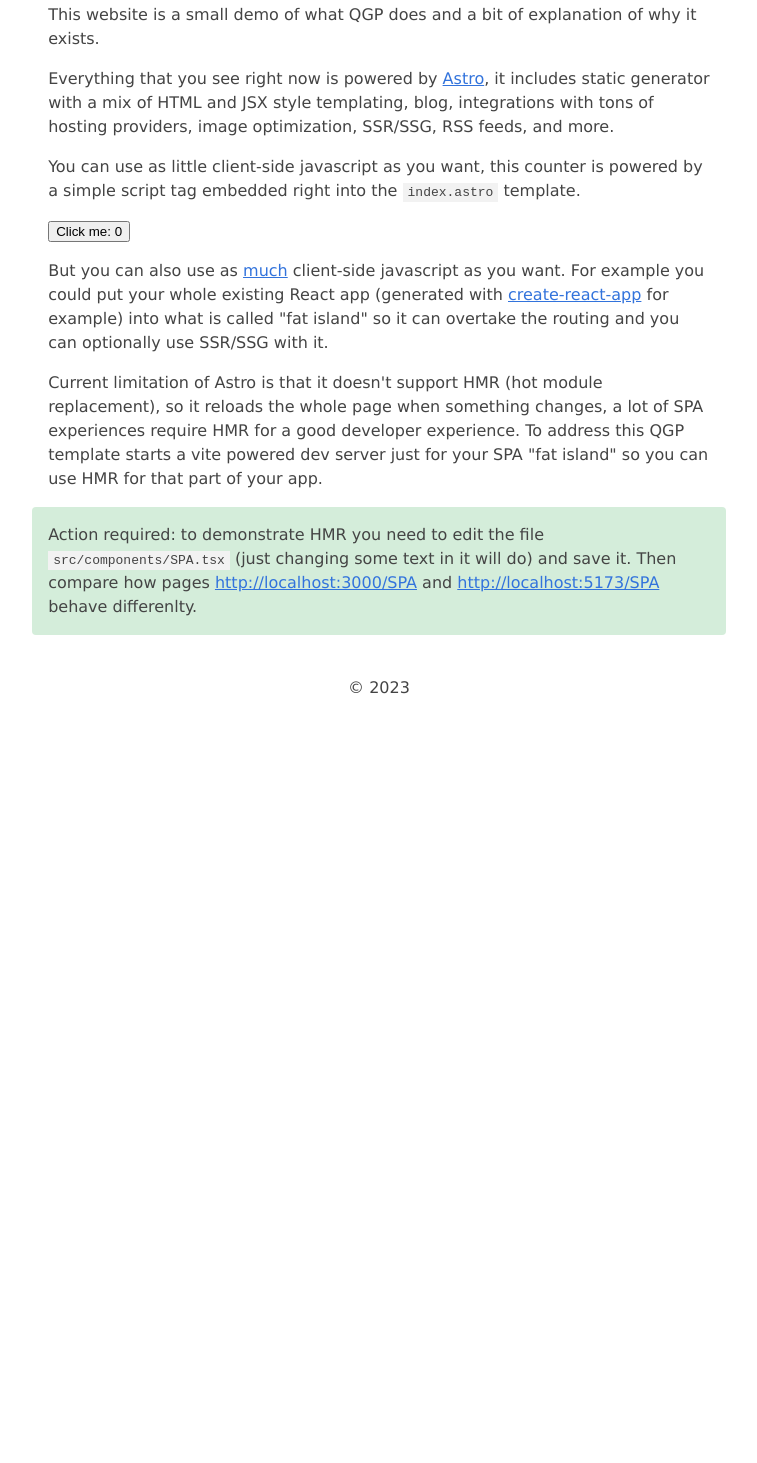
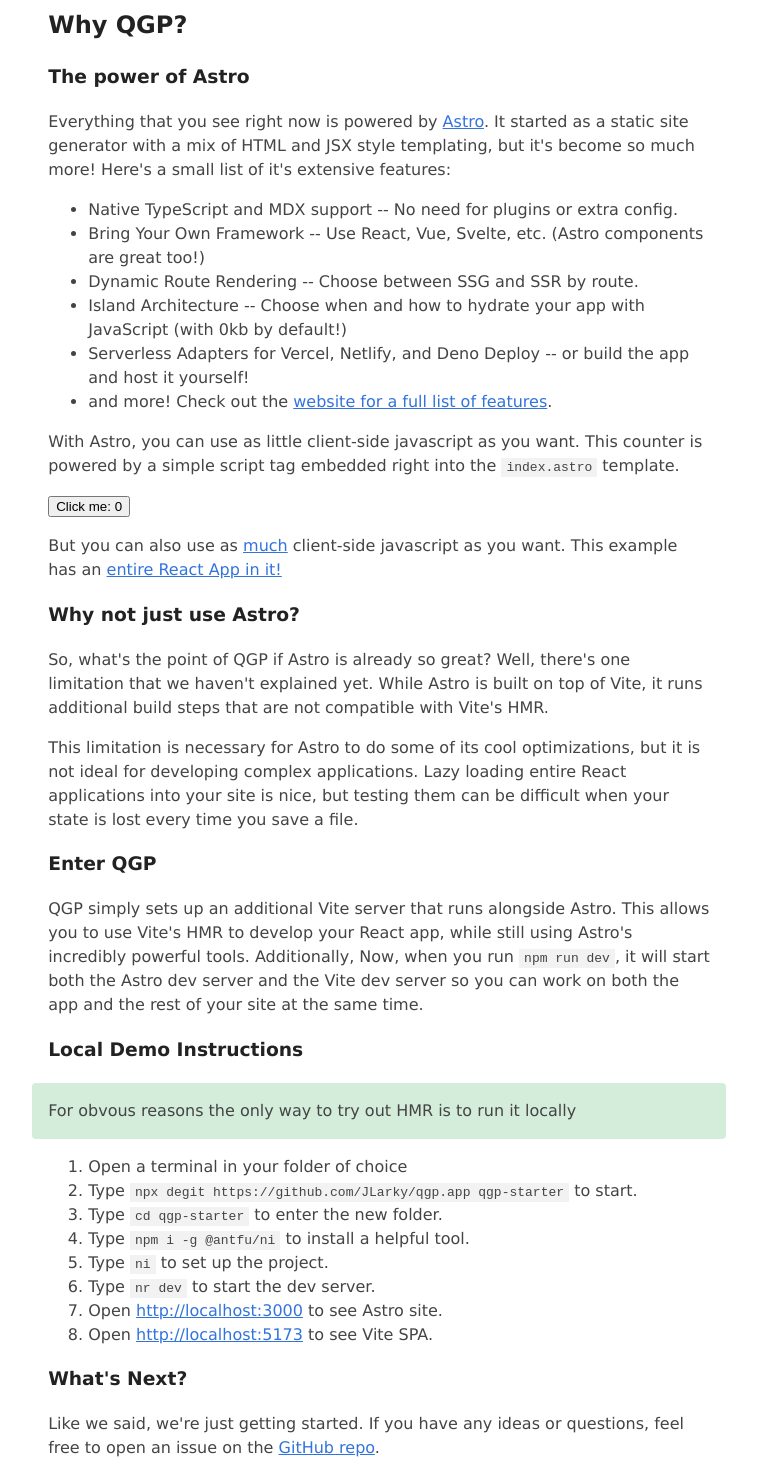
Before and after one commit to JLarky/qgp.app, an Astro site: page / in a window 1280 px wide. Shown: the part 298-1761 px from the top of the page, without its empty margins (261-1018 px from the left). Before the commit the page ends 1043 px from the top, so only its background shows below. Built offline with nearby package versions, Linux system fonts and the light colour scheme; Astro itself is replaced by a stand-in of ours.

Commit message:
fix spa navigation; update docs on the main page

```diff
--- a/src/components/SPA.tsx
+++ b/src/components/SPA.tsx
@@ -10,12 +10,14 @@ export const Layout = () => {
 				<h2>QGP — Astro superpowered by Vite HMR</h2>
 				<nav>
 					<a href="/">Home</a>
-					<a href="/about">Astro</a>
-					<a href="/about">Blog</a>
+					<a href="/astro">Astro</a>
+					<a href="/blog">Blog</a>
 					<a href="/about">About</a>
 					<Link className={style.active} to="/SPA">
 						SPA
 					</Link>
+					<a href="https://twitter.com/JLarky">Twitter</a>
+					<a href="https://github.com/JLarky/qgp.app">GitHub</a>
 				</nav>
 			</header>
 			<Outlet />
--- a/src/pages/index.astro
+++ b/src/pages/index.astro
@@ -19,17 +19,36 @@ import { SITE_TITLE, SITE_DESCRIPTION } from '../consts';
 					href="https://fogbender.com">fogbender.com</a
 				>.
 			</p>
+			<h2>Why QGP?</h2>
+			<h3>The power of Astro</h3>
 			<p>
-				This website is a small demo of what QGP does and a bit of explanation of why it exists.
+				Everything that you see right now is powered by <a href="https://astro.build/">Astro</a>. It
+				started as a static site generator with a mix of HTML and JSX style templating, but it's
+				become so much more! Here's a small list of it's extensive features:
 			</p>
+			<ul>
+				<li>Native TypeScript and MDX support -- No need for plugins or extra config.</li>
+				<li>
+					Bring Your Own Framework -- Use React, Vue, Svelte, etc. (Astro components are great too!)
+				</li>
+				<li>Dynamic Route Rendering -- Choose between SSG and SSR by route.</li>
+				<li>
+					Island Architecture -- Choose when and how to hydrate your app with JavaScript (with 0kb
+					by default!)
+				</li>
+				<li>
+					Serverless Adapters for Vercel, Netlify, and Deno Deploy -- or build the app and host it
+					yourself!
+				</li>
+				<li>
+					and more! Check out the <a href="https://astro.build"
+						>website for a full list of features</a
+					>.
+				</li>
+			</ul>
 			<p>
-				Everything that you see right now is powered by <a href="https://astro.build/">Astro</a>, it
-				includes static generator with a mix of HTML and JSX style templating, blog, integrations
-				with tons of hosting providers, image optimization, SSR/SSG, RSS feeds, and more.
-			</p>
-			<p>
-				You can use as little client-side javascript as you want, this counter is powered by a
-				simple script tag embedded right into the <code>index.astro</code> template.
+				With Astro, you can use as little client-side javascript as you want. This counter is
+				powered by a simple script tag embedded right into the <code>index.astro</code> template.
 			</p>
 			<button id="counter">Click me (requires JS)</button>
 			<script>
@@ -44,22 +63,58 @@ import { SITE_TITLE, SITE_DESCRIPTION } from '../consts';
 			</script>
 			<p>
 				But you can also use as <a href="https://astro.build/integrations/frameworks/">much</a> client-side
-				javascript as you want. For example you could put your whole existing React app (generated with
-				<a href="https://create-react-app.dev/">create-react-app</a> for example) into what is called
-				"fat island" so it can overtake the routing and you can optionally use SSR/SSG with it.
+				javascript as you want. This example has an <a href="/SPA">entire React App in it!</a>
+			</p>
+			<h3>Why not just use Astro?</h3>
+			<p>
+				So, what's the point of QGP if Astro is already so great? Well, there's one limitation that
+				we haven't explained yet. While Astro is built on top of Vite, it runs additional build
+				steps that are not compatible with Vite's HMR.
 			</p>
 			<p>
-				Current limitation of Astro is that it doesn't support HMR (hot module replacement), so it
-				reloads the whole page when something changes, a lot of SPA experiences require HMR for a
-				good developer experience. To address this QGP template starts a vite powered dev server
-				just for your SPA "fat island" so you can use HMR for that part of your app.
+				This limitation is necessary for Astro to do some of its cool optimizations, but it is not
+				ideal for developing complex applications. Lazy loading entire React applications into your
+				site is nice, but testing them can be difficult when your state is lost every time you save
+				a file.
 			</p>
-			<p class="action">
-				Action required: to demonstrate HMR you need to edit the file <code
-					>src/components/SPA.tsx</code
-				> (just changing some text in it will do) and save it. Then compare how pages <a
-					href="http://localhost:3000/SPA">http://localhost:3000/SPA</a
-				> and <a href="http://localhost:5173/SPA">http://localhost:5173/SPA</a> behave differenlty.
+			<h3>Enter QGP</h3>
+			<p>
+				QGP simply sets up an additional Vite server that runs alongside Astro. This allows you to
+				use Vite's HMR to develop your React app, while still using Astro's incredibly powerful
+				tools. Additionally, Now, when you run <code>npm run dev</code>, it will start both the
+				Astro dev server and the Vite dev server so you can work on both the app and the rest of
+				your site at the same time.
+			</p>
+			<h3>Local Demo Instructions</h3>
+			<p class="action">For obvous reasons the only way to try out HMR is to run it locally</p>
+			<ol>
+				<li>Open a terminal in your folder of choice</li>
+				<li>
+					Type <code>npx degit https://github.com/JLarky/qgp.app qgp-starter</code> to start.
+				</li>
+				<li>
+					Type <code>cd qgp-starter</code> to enter the new folder.
+				</li>
+				<li>
+					Type <code>npm i -g @antfu/ni</code> to install a helpful tool.
+				</li>
+				<li>
+					Type <code>ni</code> to set up the project.
+				</li>
+				<li>
+					Type <code>nr dev</code> to start the dev server.
+				</li>
+				<li>
+					Open <a href="http://localhost:3000">http://localhost:3000</a> to see Astro site.
+				</li>
+				<li>
+					Open <a href="http://localhost:5173">http://localhost:5173</a> to see Vite SPA.
+				</li>
+			</ol>
+			<h3>What's Next?</h3>
+			<p>
+				Like we said, we're just getting started. If you have any ideas or questions, feel free to
+				open an issue on the <a href="https://github.com/JLarky/qgp.app">GitHub repo</a>.
 			</p>
 		</main>
 		<Footer />
```
